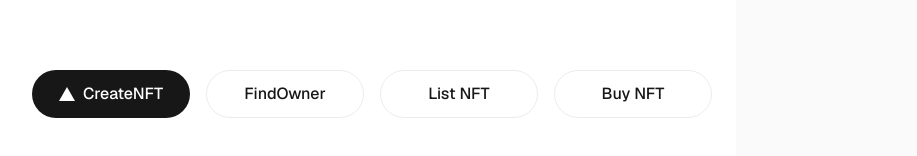
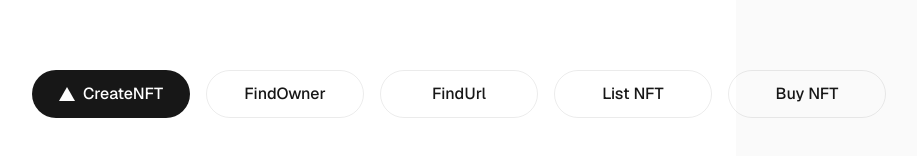
Before and after one commit to WhiteGor10/NFTProject, a Next.js app in the folder web/: page / in a window 1280 px wide. Shown: the part 554-710 px from the top of the page, without its empty margins (288-1205 px from the left). Built offline with nearby package versions, Linux system fonts and the light colour scheme.

Commit message:
Add files via upload

```diff
--- a/web/app/page.js
+++ b/web/app/page.js
@@ -21,6 +21,24 @@
         //call the function ownerOf
         const address = await contract.ownerOf(tokenId);
         alert("Owner of id:"+ tokenId +" : "+ address);
+      }
+      catch (e) {
+        console.log("error", e);
+        alert("Error");
+      }
+     }
+    }
+    async function Findurl(){
+    if (window.ethereum) {
+      //initial smart contract
+      const provider = new ethers.providers.Web3Provider(window.ethereum);
+      const signer = provider.getSigner();
+      const contract = new ethers.Contract( ContractAddress, BNFT.abi, signer );
+
+      try {
+        //call the function
+        const url = await contract.urlOf(tokenId);
+        alert("Url of id:"+ tokenId +" : "+ url);
       }
       catch (e) {
         console.log("error", e);
@@ -169,6 +187,14 @@
             FindOwner
           </a>
           <a
+            onClick={Findurl}
+            className="flex h-12 w-full items-center justify-center rounded-full border border-solid border-black/[.08] px-5 transition-colors hover:border-transparent hover:bg-black/[.04] dark:border-white/[.145] dark:hover:bg-[#1a1a1a] md:w-[158px]"
+            target="_blank"
+            rel="noopener noreferrer"
+          >
+            FindUrl
+          </a>
+          <a
             onClick={List}
             className="flex h-12 w-full items-center justify-center rounded-full border border-solid border-black/[.08] px-5 transition-colors hover:border-transparent hover:bg-black/[.04] dark:border-white/[.145] dark:hover:bg-[#1a1a1a] md:w-[158px]"
             target="_blank"
```
